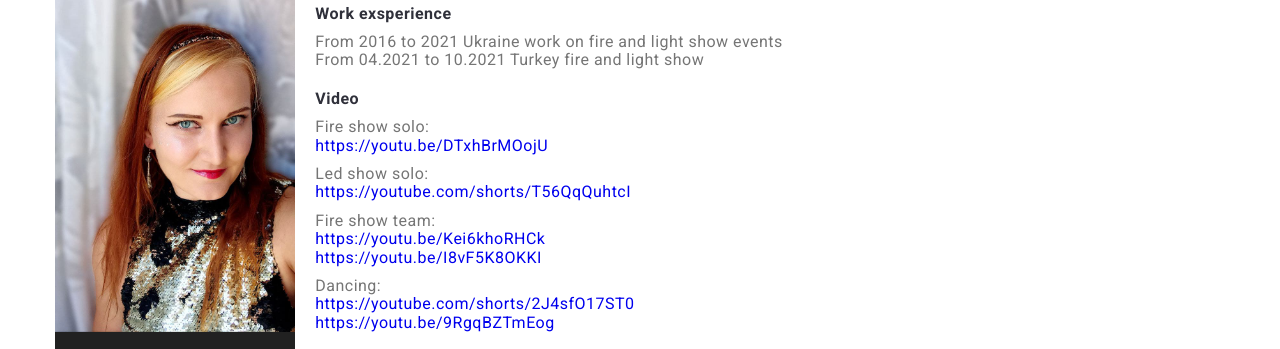
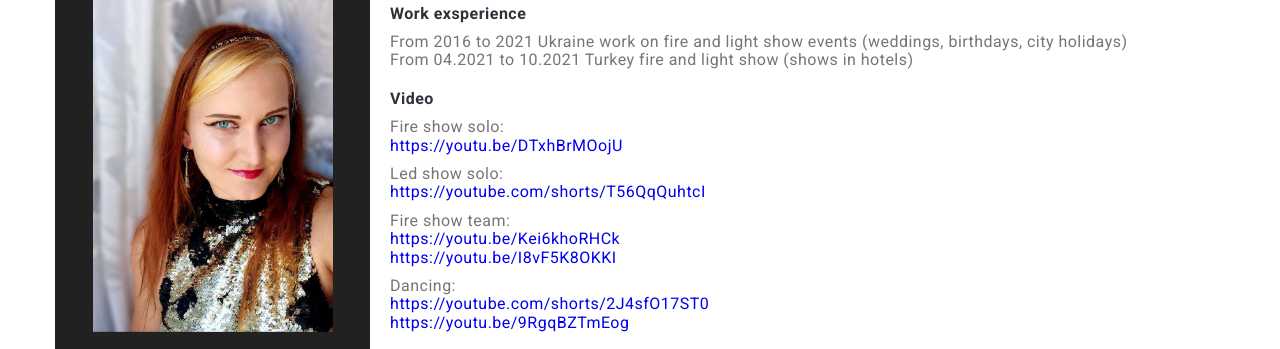
Before and after one commit to Nataliia2/fire-artist-profile, a plain HTML site: page index.html in a window 1280 px wide. Shown: the part 87-436 px from the top of the page. Drawn offline with nearby package versions, Linux system fonts and the light colour scheme.

Commit message:
правка опыта

```diff
--- a/index.html
+++ b/index.html
@@ -90,8 +90,8 @@
       <h1 class="header">Kuleshova Natalia</h1>
 
       <p class="header-work">Work exsperience</p>
-      <p>From 2016 to 2021 Ukraine work on fire and light show events</p>
-      <p>From 04.2021 to 10.2021 Turkey fire and light show</p>
+      <p>From 2016 to 2021 Ukraine work on fire and light show events (weddings, birthdays, city holidays)</p>
+      <p>From 04.2021 to 10.2021 Turkey fire and light show (shows in hotels)</p>
 
       <p class="header-work">Video</p>
 
--- a/sass/main.scss
+++ b/sass/main.scss
@@ -72,7 +72,7 @@ a {
     padding-top: 10px;
     padding-bottom: 50px;
     height: 100%;
-    width: 70%;
+    width: 100%;
 }
 
 .my-photo {
```
Also changed, not shown: css/main.css, 1 other file.
